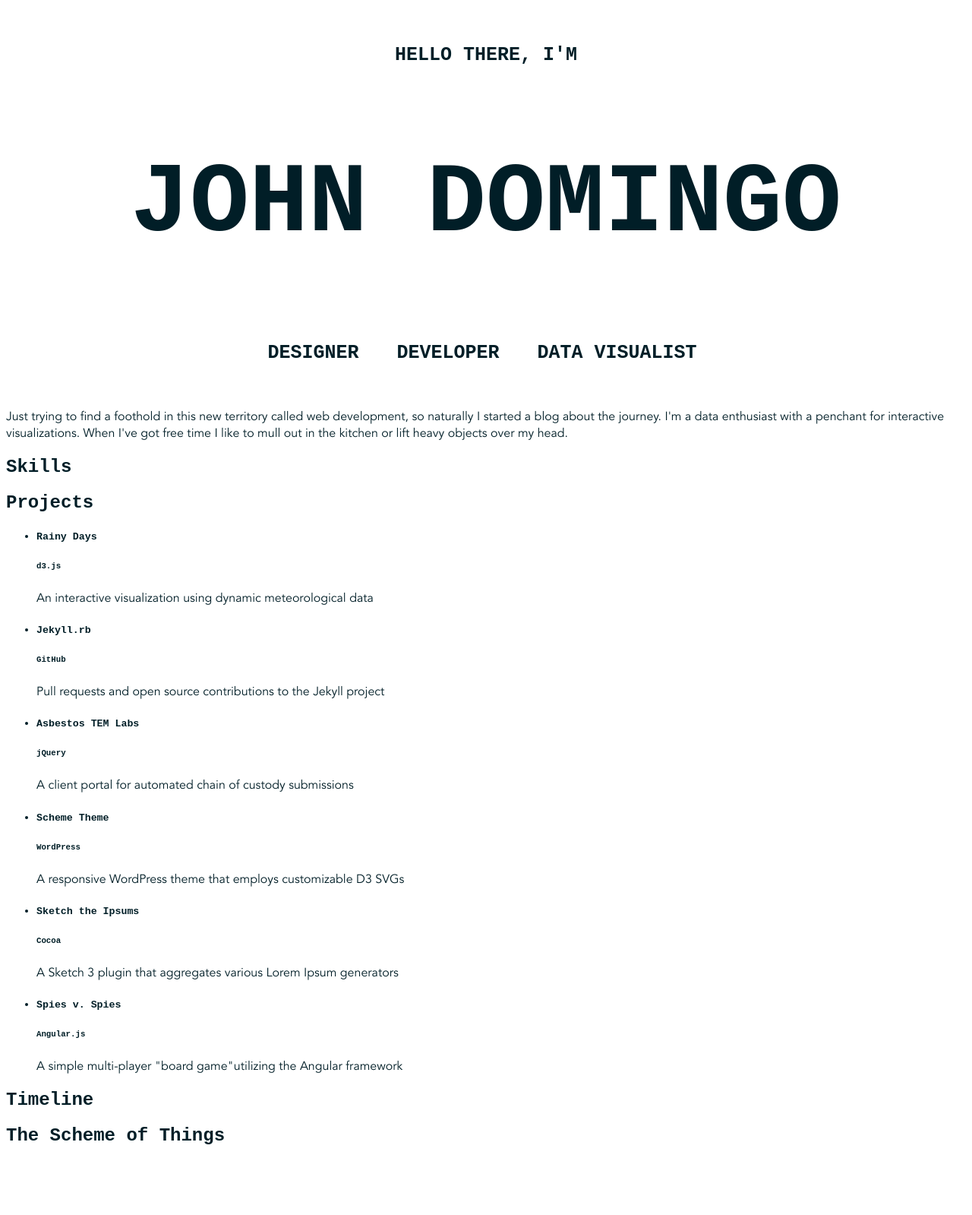
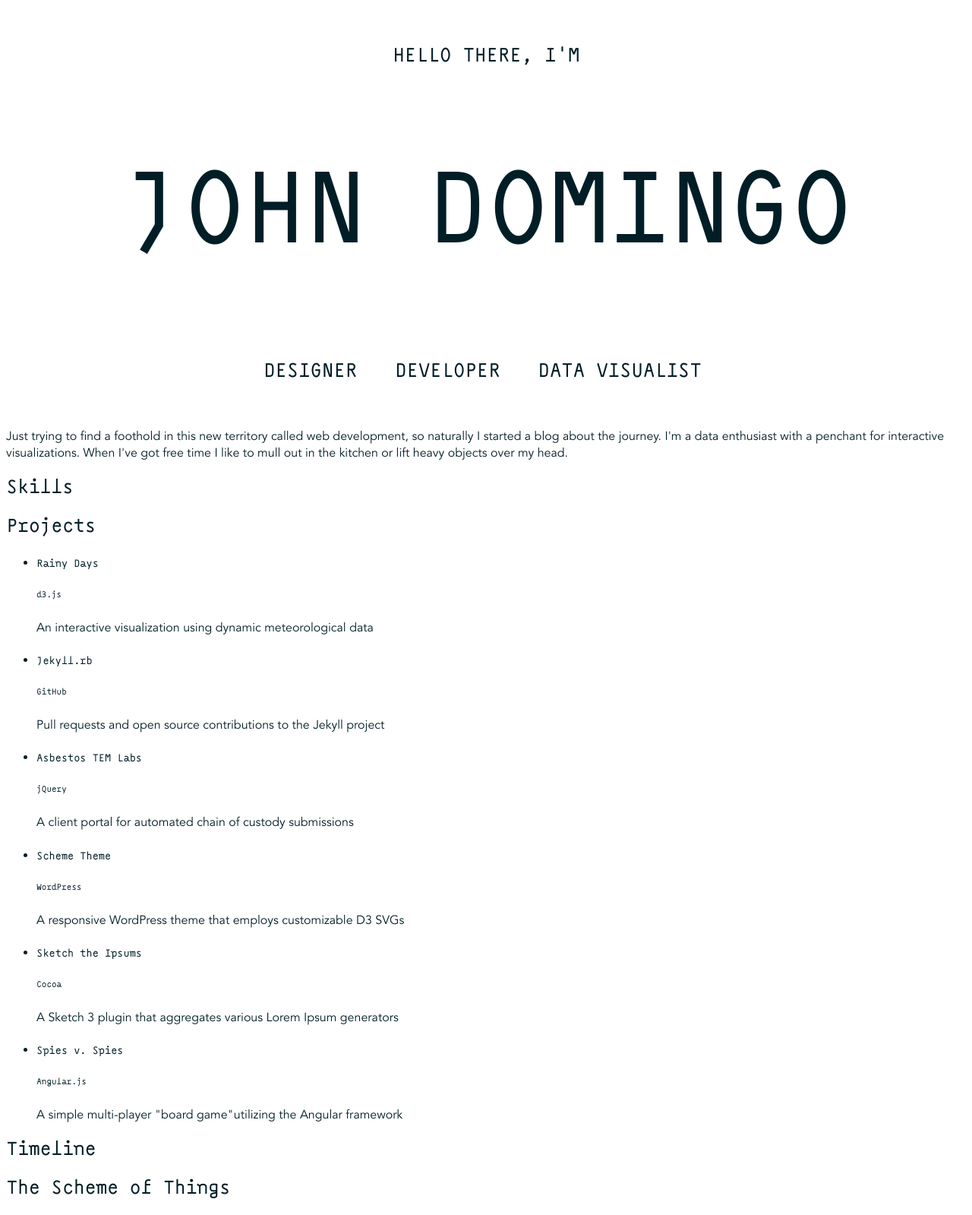
Before and after one commit to jwdomingo/jwdomingo.github.io, a Jekyll site: the page built from index.html, in a window 1280 px wide. Shown: the whole page at 76% size. Built offline with Jekyll 4.4.1, drawn with Linux system fonts in a browser that asks for light colours; before the commit the page ends 1527 px from its top, so only the background shows below that.

Commit message:
Reenabled fallback typefaces

```diff
--- a/_sass/_fonts.sass
+++ b/_sass/_fonts.sass
@@ -1,8 +1,7 @@
 @font-face
   font-family: 'Monoxil'
-  src: url('/assets/fonts/monoxil/monoxil.eot') format('eot')
-  //src: url('/assets/fonts/monoxil/monoxil.eot')
-  //src: url('/assets/fonts/monoxil/monoxil.eot?#iefix') format('embedded-opentype'), url('/assets/fonts/monoxil/monoxil.woff2') format('woff2'), url('/assets/fonts/monoxil/monoxil.woff') format('woff'), url('/assets/fonts/monoxil/monoxil.ttf') format('truetype'), url('/assets/fonts/monoxil/monoxil.svg#monoxil_regularregular') format('svg')
+  src: url('/assets/fonts/monoxil/monoxil.eot')
+  src: url('/assets/fonts/monoxil/monoxil.eot?#iefix') format('embedded-opentype'), url('/assets/fonts/monoxil/monoxil.woff2') format('woff2'), url('/assets/fonts/monoxil/monoxil.woff') format('woff'), url('/assets/fonts/monoxil/monoxil.ttf') format('truetype'), url('/assets/fonts/monoxil/monoxil.svg#monoxil_regularregular') format('svg')
   font-weight: normal
   font-style: normal
 
```
